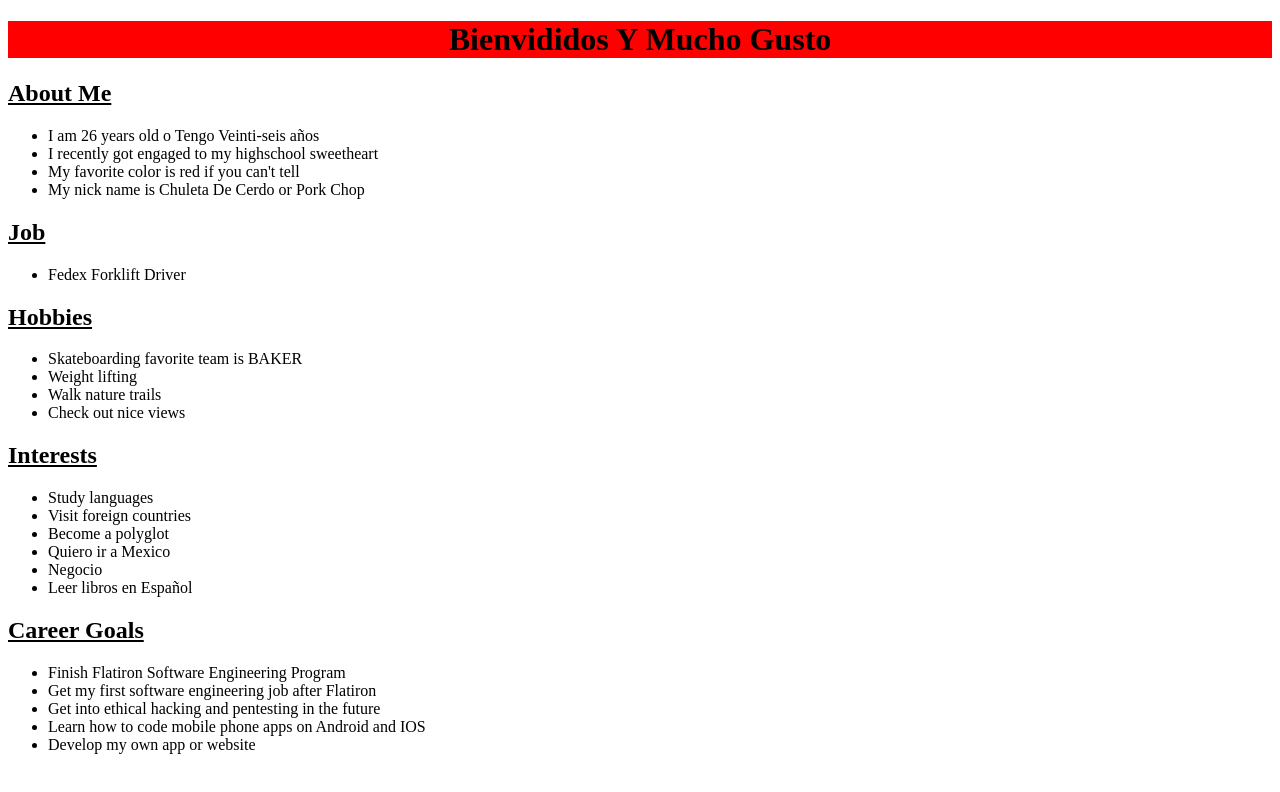
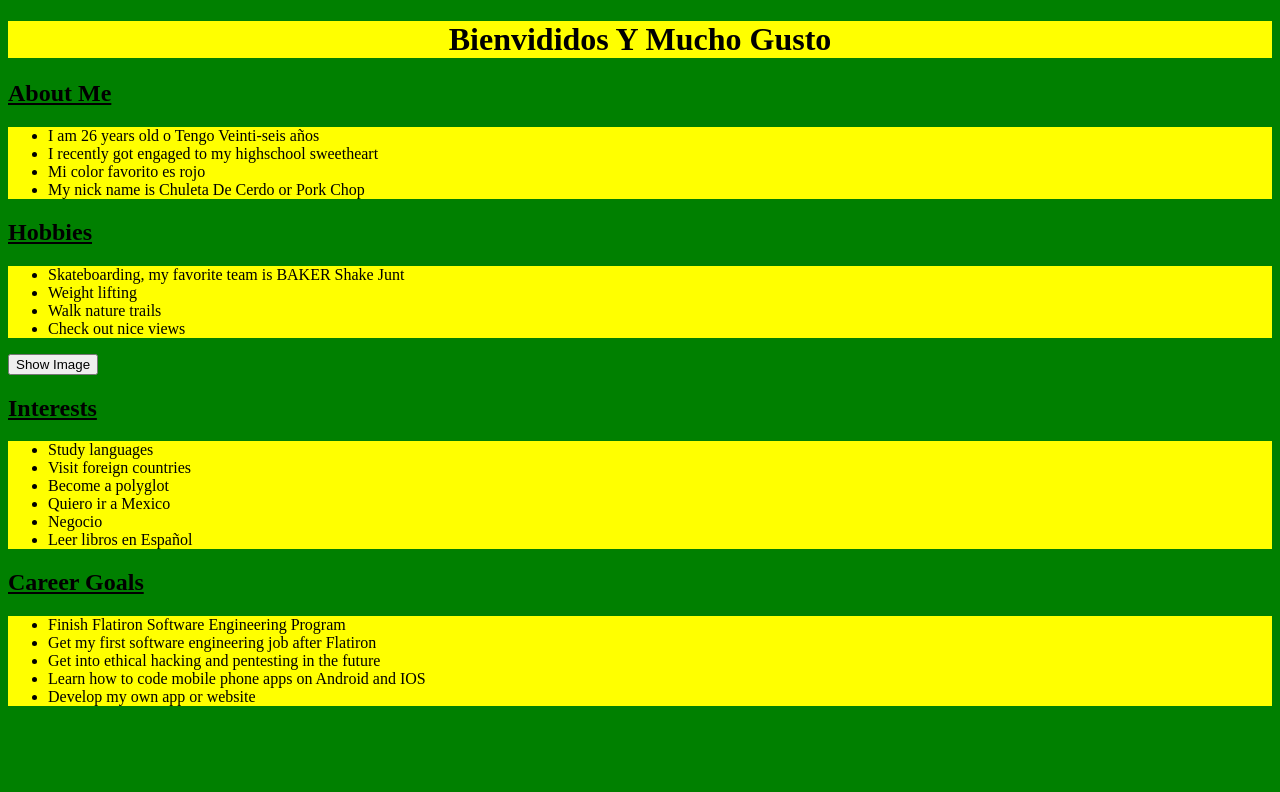
Before and after one commit to Crowikki/my-site-for-flatiron, a plain HTML site: page index.html in a window 1280 px wide. Drawn offline with Linux system fonts and the light colour scheme.

Commit message:
Button works with SJ colors

```diff
--- a/index.html
+++ b/index.html
@@ -7,26 +7,27 @@
          <body>
             <h1>Bienvididos Y Mucho Gusto</h1>
 
-            <h2>About Me</h2>
+            <h2> About Me</h2>
             <ul id ="aboutMeList">
                 <li>I am 26 years old o Tengo Veinti-seis años </li>
                 <li>I recently got engaged to my highschool sweetheart</li>
-                <li>My favorite color is red if you can't tell</li>
+                <li>Mi color favorito es rojo</li>
                 <li>My nick name is Chuleta De Cerdo or Pork Chop</li>
             </ul>
 
-            <h2>Job</h2>
-            <ul id="job">
-                <li>Fedex Forklift Driver</li>
-            </ul>
 
             <h2>Hobbies</h2>
                 <ul id="hobbies">
-                    <li>Skateboarding favorite team is BAKER</li>
+                    <li>Skateboarding, my favorite team is BAKER Shake Junt</li>
                     <li>Weight lifting</li>
                     <li>Walk nature trails</li>
                     <li>Check out nice views</li>
                 </ul>
+                    <button id="showImageButton">Show Image</button>
+                        <div id="imageContainer">
+                            <img src="https://i.pinimg.com/originals/60/90/08/609008207a927616b1b5bb19c53539c2.jpg" id="displayedImage" alt="BAKER">
+                        </div>
+                        <script src="script.js"></script>
             <h2>Interests</h2>
                 <ul id="interests">
                     <li>Study languages</li>
--- /dev/null
+++ b/script.js
@@ -0,0 +1,8 @@
+document.getElementById("showImageButton").addEventListener("click", function() {
+    const imageContainer = document.getElementById("imageContainer");
+    const displayedImage = document.getElementById("displayedImage");
+
+    displayedImage.src = "https://i.pinimg.com/736x/54/d5/fd/54d5fd3e3434bac27aa753fe2f6df8ec.jpg";
+
+    imageContainer.style.display = "block";
+});
--- a/style.css
+++ b/style.css
@@ -1,9 +1,9 @@
 body {
-    background: white;
+    background: green;
 }
 
 h1 {
-    background-color: red;
+    background-color: yellow;
     text-align: center;
 }
 
@@ -11,3 +11,25 @@ h2 {
     text-decoration: underline;
 
 }
+
+#imageContainer {
+    display: none;
+max-width: min-content;
+}
+
+#aboutMeList {
+    background-color: yellow;
+
+}
+
+#hobbies {
+    background-color: yellow;
+}
+
+#interests {
+    background-color: yellow;
+}
+
+#careerGoals {
+    background-color: yellow;
+}
```
